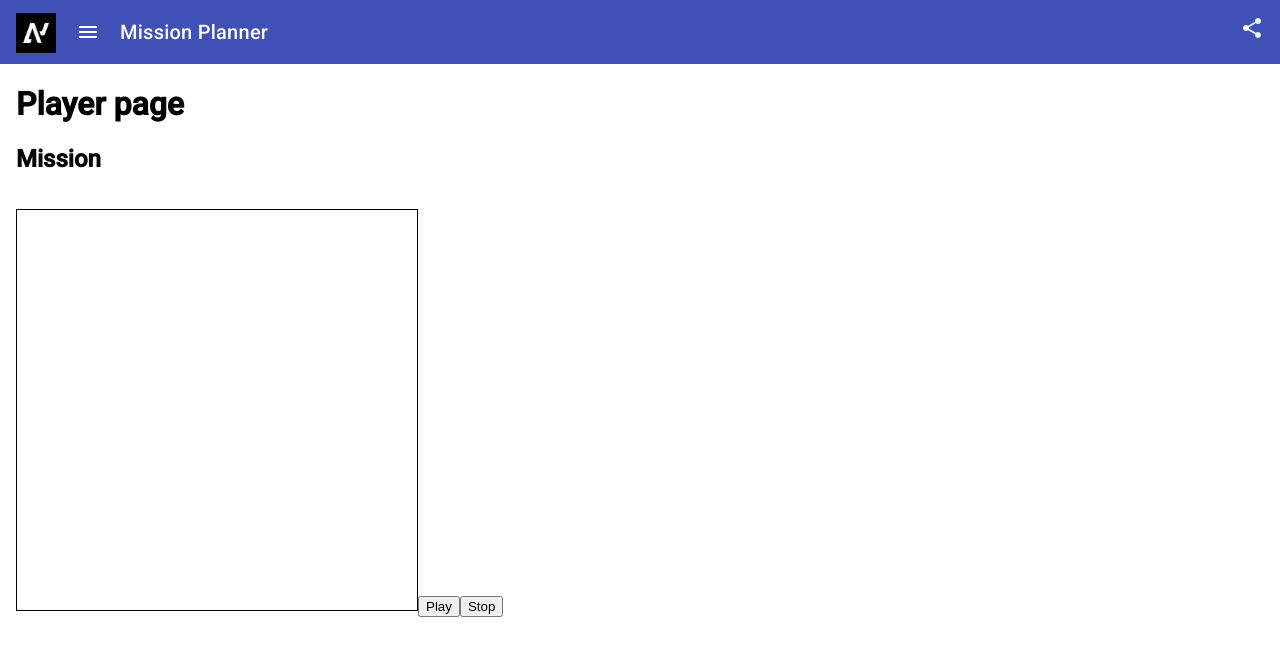
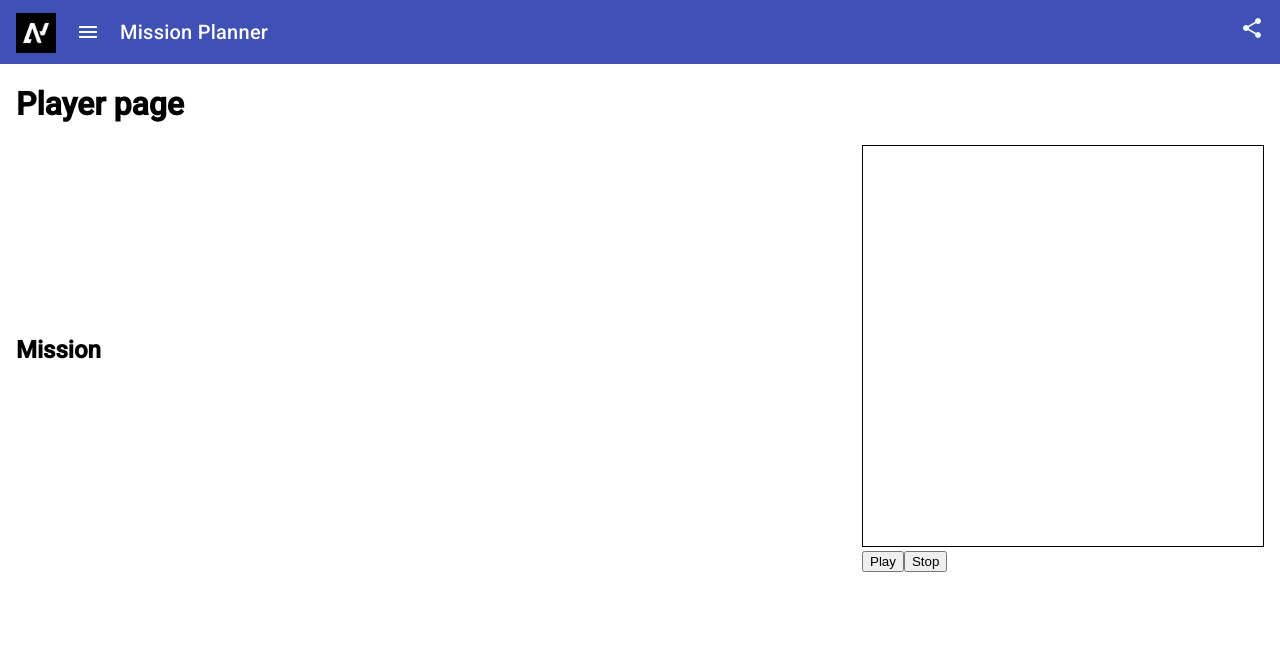
Before and after one commit to DanielTomaCucu/mission-planner, an Angular app in the folder mission-planner/: page /player in a window 1280 px wide. Shown: the top 656 px of the page. Built offline with nearby package versions, Linux system fonts and the light colour scheme.

Commit message:
add the points and the lines for the records in svg

```diff
--- a/mission-planner/src/app/player/player.component.css
+++ b/mission-planner/src/app/player/player.component.css
@@ -0,0 +1,5 @@
+.container-player-page {
+  display: flex;
+  justify-content: space-between;
+  align-items: center;
+}
--- a/mission-planner/src/app/player/player.component.html
+++ b/mission-planner/src/app/player/player.component.html
@@ -1,12 +1,34 @@
 <h1>Player page</h1>
-
+<div class="container-player-page">
+  <div>
     <h2>Mission</h2>
     <mat-list role="list">
       <mat-list-item role="listitem" *ngFor="let point of points"
         >{{ point.id }} {{ point.name }}</mat-list-item
       >
     </mat-list>
-
-<svg width="400" height="400" style="border: 1px solid black"></svg>
+  </div>
+  <div>
+    <svg width="400" height="400" style="border: 1px solid black">
+      <circle
+        *ngFor="let point of points"
+        [attr.cx]="point.x"
+        [attr.cy]="point.y"
+        r="5"
+        fill="red"
+      />
+      <line
+        *ngFor="let line of getLines()"
+        [attr.x1]="line.x1"
+        [attr.y1]="line.y1"
+        [attr.x2]="line.x2"
+        [attr.y2]="line.y2"
+        stroke="black"
+      />
+    </svg>
+    <div>
       <button (click)="play()">Play</button>
       <button (click)="stop()">Stop</button>
+    </div>
+  </div>
+</div>
--- a/mission-planner/src/app/player/player.component.ts
+++ b/mission-planner/src/app/player/player.component.ts
@@ -22,6 +22,15 @@ export class PlayerComponent {
     this.points = points ? JSON.parse(points) : [];
   }
 
+  getLines() {
+    return this.points.slice(1).map((point, i) => ({
+      x1: this.points[i].x,
+      y1: this.points[i].y,
+      x2: point.x,
+      y2: point.y,
+    }));
+  }
+
   play() {}
   stop() {}
 }
```
Lines whose indentation alone changed are shown as unchanged.
